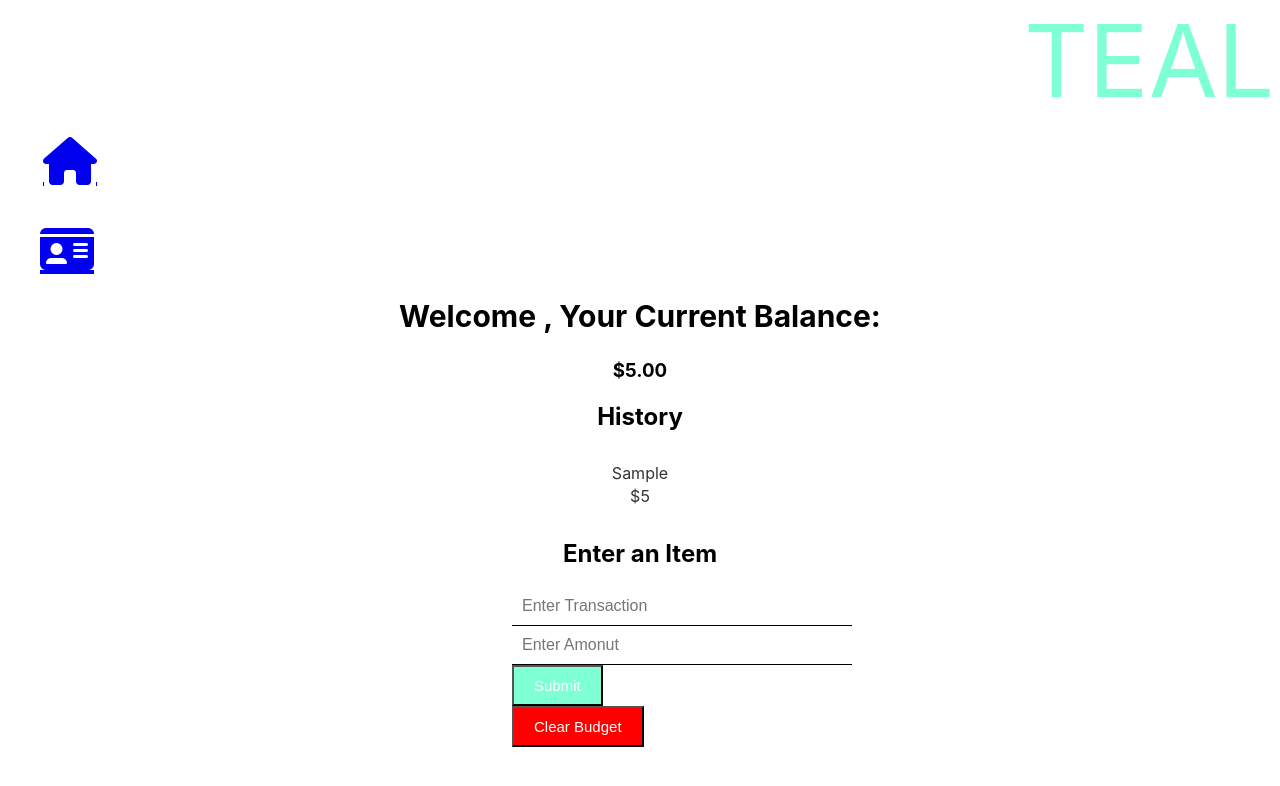
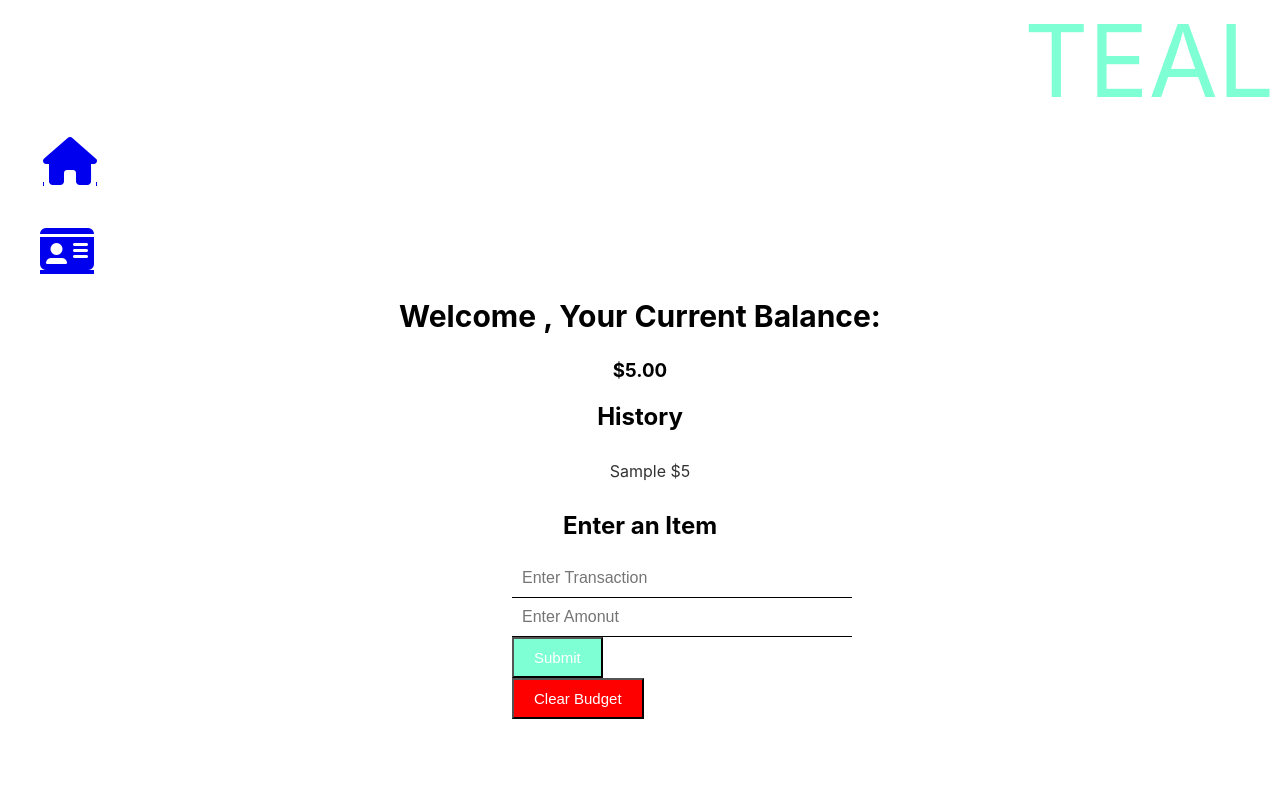
Before and after one commit to gabe571/teal-frontend, a React (Create React App) app: page /layout in a window 1280 px wide. Both pictures are taken after typing "Sample", "5" into the empty fields and a click on the button "Submit". Shown: the top 786 px of the page. Built offline with nearby package versions, Linux system fonts and the light colour scheme.

Commit message:
table removed ul li added

```diff
--- a/src/components/form.js
+++ b/src/components/form.js
@@ -1,7 +1,7 @@
 import React, { useState, useEffect } from 'react'
 
 
-function Form(props) {
+function Form() {
   const [transaction, setTransaction] = useState({
     description: '',
     amount: ''
@@ -24,7 +24,7 @@
   }
 
   const getProps = () => {
-    console.log(localStorage)
+    console.log(localStorage.document)
   }
   getProps()
   const getBalance = () => {
@@ -64,12 +64,9 @@
             <h2>History</h2>
             {transactionList.map(i => {
               return (
-                <table className='list'>
-                  <tbody key={i.description} >
-                    <tr>{i.description}</tr>
-                    <td>${parseInt(i.amount)}</td>
-                  </tbody>
-                </table>
+                  <ul key={i.description} className='list'>
+                    <li>{i.description} ${parseInt(i.amount)}</li>
+                  </ul>
               )
             })}
             </div>
```
Also changed, not shown: src/App.css (+25 -0 lines).
